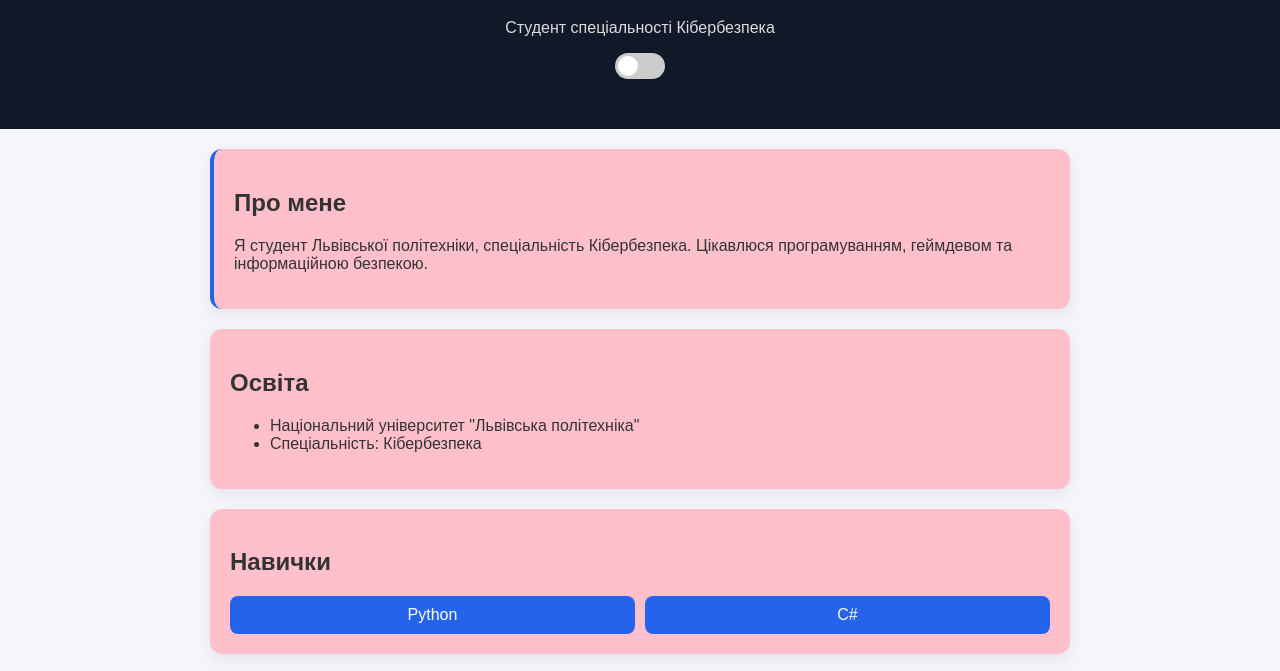
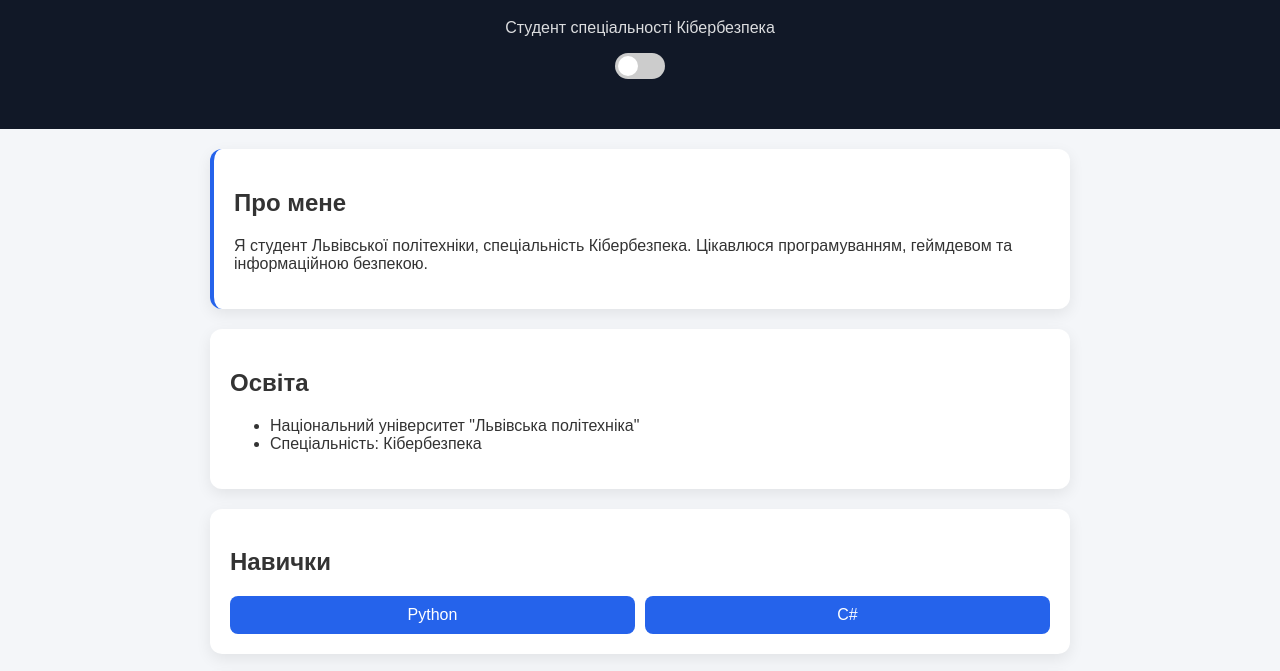
Before and after one commit to losyash2/Lab-Webprogramming, a plain HTML site: page index.html in a window 1280 px wide. Shown: the part 111-782 px from the top of the page. Drawn offline with Linux system fonts and the light colour scheme; no server answers.

Commit message:
Revert "Update check"
This reverts commit b6bc27e189e922f14088d66be7d735c8742dd0f9.

```diff
--- a/styles.css
+++ b/styles.css
@@ -30,7 +30,7 @@ body {
 
 /* Card */
 .card {
-    background: pink;
+    background: white;
     padding: 20px;
     margin-bottom: 20px;
     border-radius: 12px;
```
